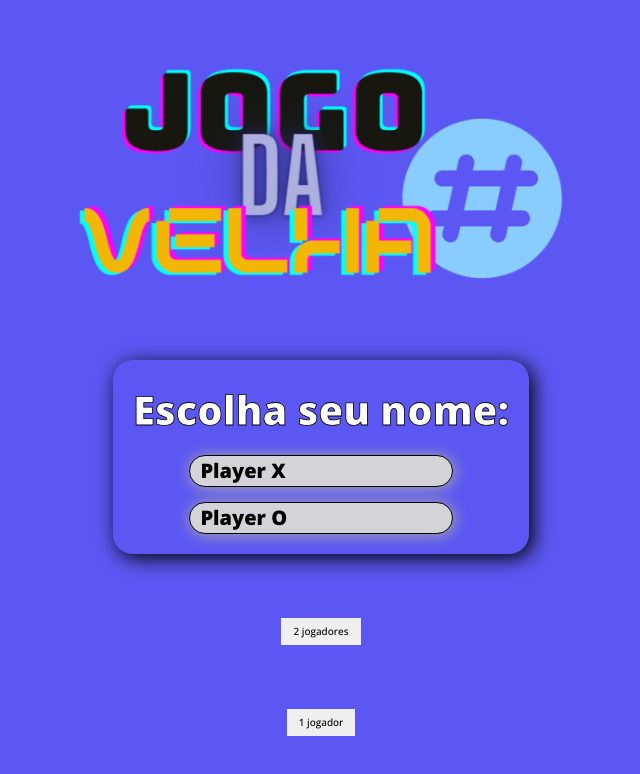
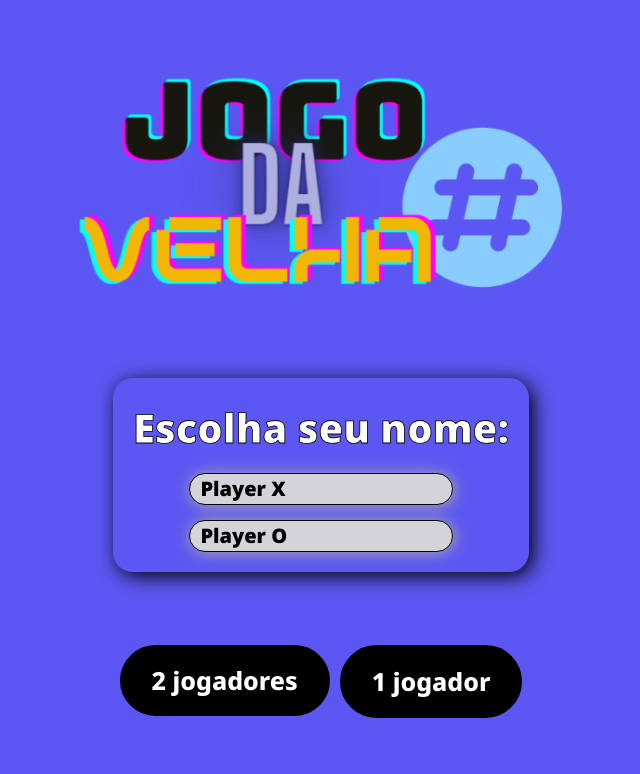
Before and after one commit to Assombrolisis/jogoDaVelha, a React (Vite) app: page / in a window 1280 px wide. Shown: the top 774 px of the page, without its empty margins (319-959 px from the left). Built offline with nearby package versions, Linux system fonts and the light colour scheme.

Commit message:
correcoes no single player

```diff
--- a/src/pages/Single Player/SinglePlayer.jsx
+++ b/src/pages/Single Player/SinglePlayer.jsx
@@ -1,9 +1,9 @@
 import { useState, useEffect } from 'react'
-import { json, useNavigate } from 'react-router-dom'
+import {  useNavigate } from 'react-router-dom'
 import { MdArrowBackIos, MdRefresh } from "react-icons/md";
 import './SinglePlayer.css'
 
-function singlePlayer() {
+function SinglePlayer() {
   const navegate  = useNavigate()
   const pontosPlayer1 = parseInt(localStorage.getItem("X"))
   const pontosPlayer2 = parseInt(localStorage.getItem("O"))
@@ -229,4 +229,4 @@ useEffect(()=>{
   )
 }
 
-export default singlePlayer
+export default SinglePlayer;
--- a/src/pages/home/Home.css
+++ b/src/pages/home/Home.css
@@ -45,6 +45,12 @@ button{
     color: #000;
     transition: 0.25s linear;
     }
+.modos{
+    display: grid;
+    grid-template-columns: 1fr, 1fr;
+    grid-auto-flow: column;
+    gap: 1rem;
+}
 .players{
     display: grid;
     grid-template-columns: 1fr, 1fr;
--- a/src/pages/home/Home.jsx
+++ b/src/pages/home/Home.jsx
@@ -44,9 +44,10 @@ function Home() {
             />
           </p>
         </div>
-
+        <div className="modos">
           <button
-          id="btn_jogar_mp" className="multiplayer"
+            id="btn_jogar"
+            className="multiplayer"
             onClick={() => {
               localStorage.setItem("player1", player1);
               localStorage.setItem("player2", player2);
@@ -57,15 +58,17 @@ function Home() {
           </button>
 
           <button
-          id="btn_jogar_sp" className="singleplayer"
+            id="btn_jogar"
+            className="singleplayer"
             onClick={() => {
               localStorage.setItem("player1", player1);
-            localStorage.setItem("player2", player2);
-            navegate("/singlePlayer");
+              localStorage.setItem("player2", "BOT");
+              navegate("/SinglePlayer");
             }}
           >
             1 jogador
           </button>
+        </div>
       </body>
     </>
   );
```
Lines whose indentation alone changed are shown as unchanged.
